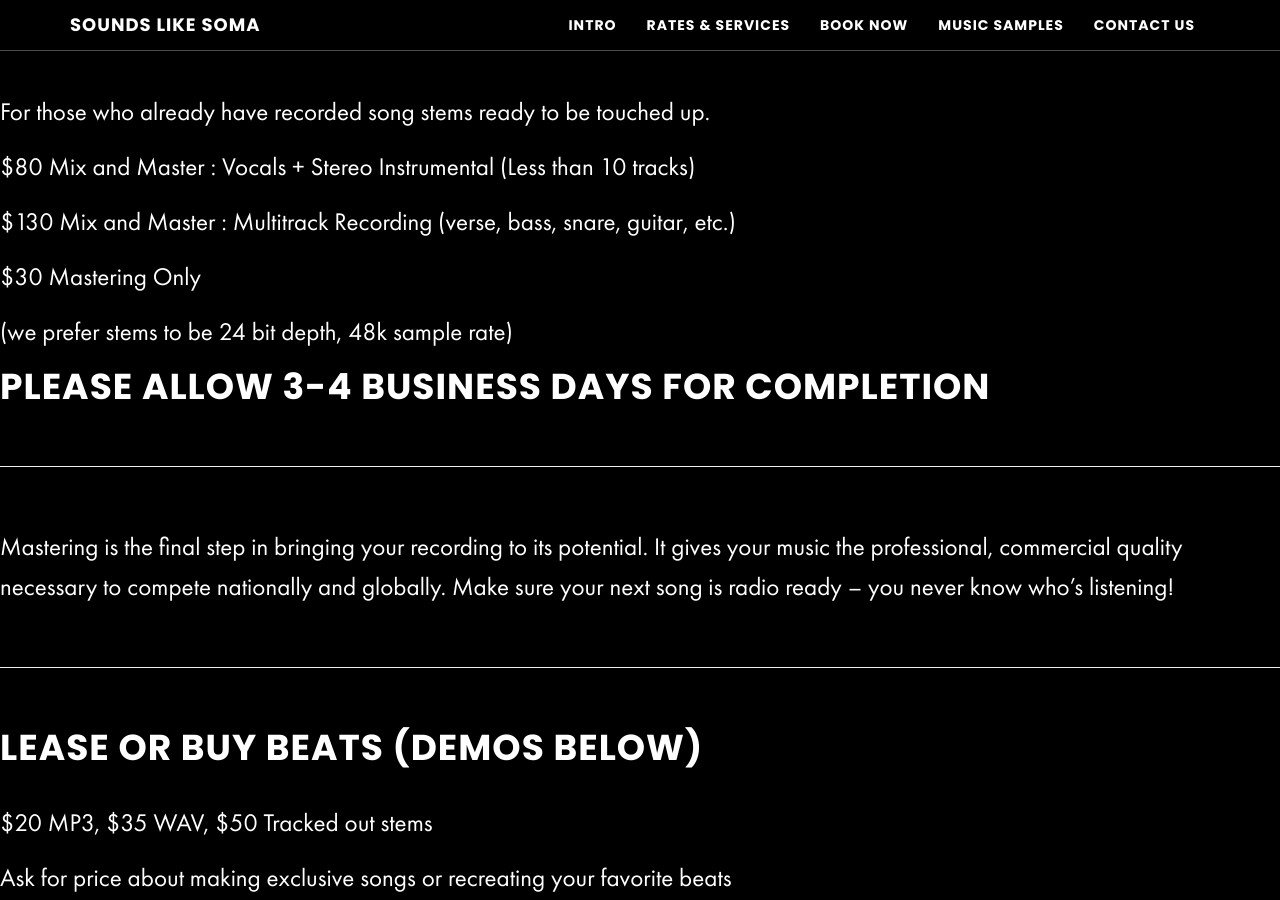
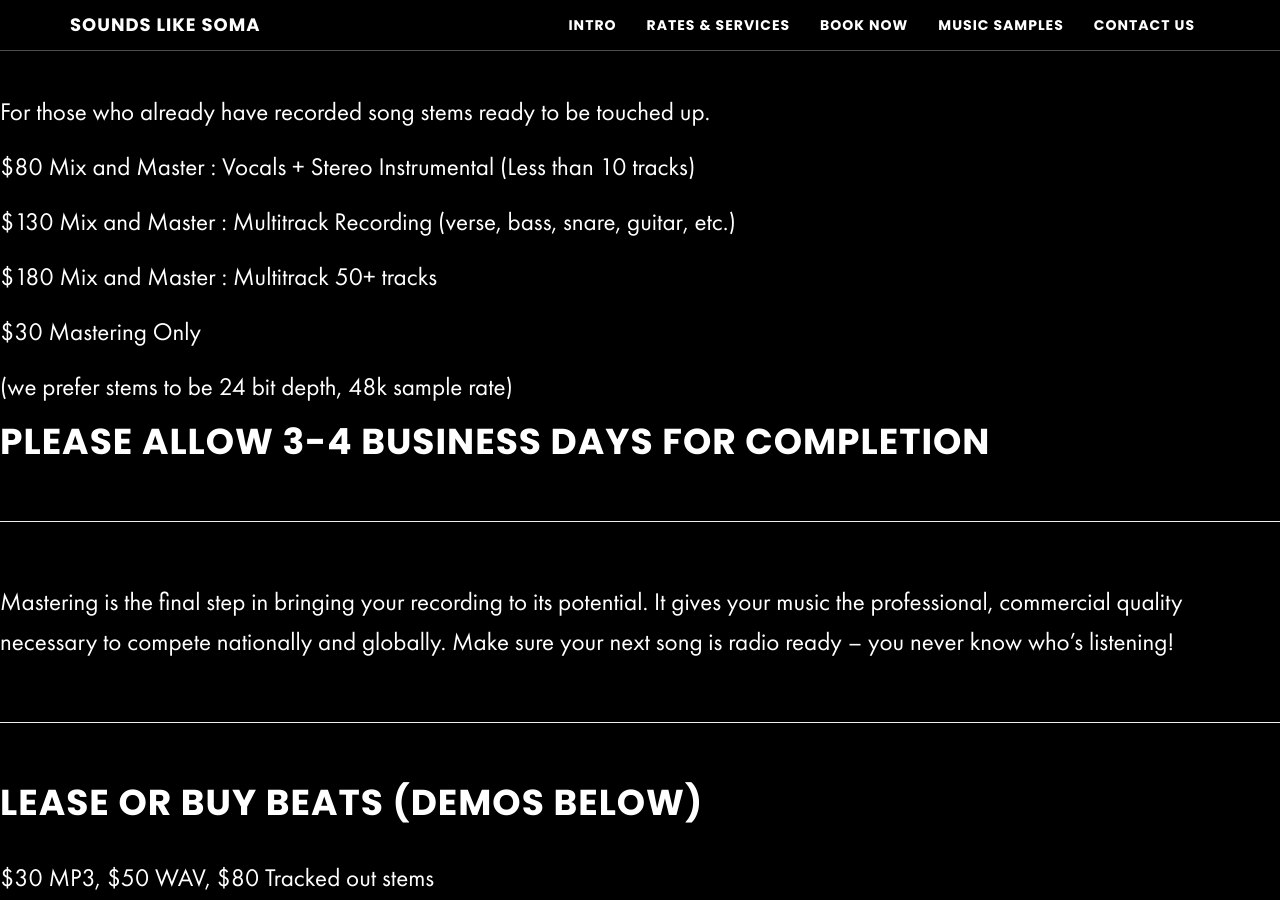
Before and after one commit to zackhanni/Soma-website-classic, a Jekyll site: the page built from _posts/2015-08-02-rates-services.md, in a window 1280 px wide and 900 px high, scrolled down 1686 px. Built offline with Jekyll 4.4.1, drawn with Linux system fonts in a browser that asks for light colours; our own code applies the rules of GitHub Pages for plain Markdown files.

Commit message:
updated prices

```diff
--- a/_posts/2015-08-02-rates-services.md
+++ b/_posts/2015-08-02-rates-services.md
@@ -29,6 +29,8 @@ $80 Mix and Master : Vocals + Stereo Instrumental (Less than 10 tracks)
 
 $130 Mix and Master : Multitrack Recording (verse, bass, snare, guitar, etc.)
 
+$180 Mix and Master : Multitrack 50+ tracks
+
 $30 Mastering Only
 
 (we prefer stems to be 24 bit depth, 48k sample rate)
@@ -43,7 +45,7 @@ Mastering is the final step in bringing your recording to its potential. It give
 
 # Lease or Buy Beats (demos below)
 
-$20 MP3, $35 WAV, $50 Tracked out stems
+$30 MP3, $50 WAV, $80 Tracked out stems
 
 Ask for price about making exclusive songs or recreating your favorite beats
 
```
Also changed, not shown: _posts/2015-08-03-book-now.md (+4 -0 lines).
